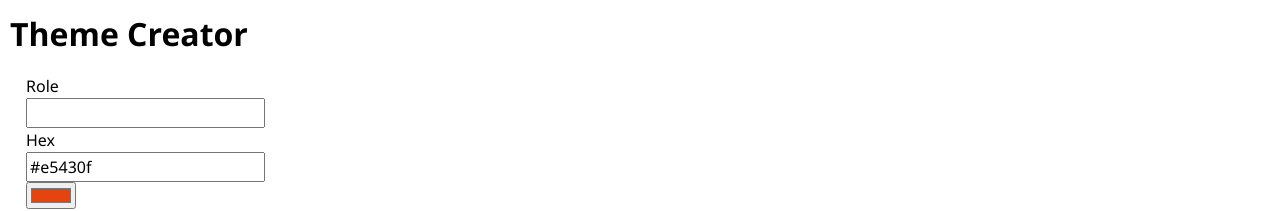
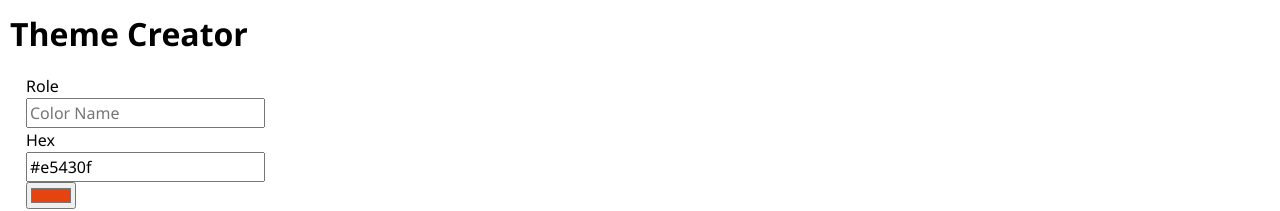
Before and after one commit to MarenOelixtown/web-react-recap-project, a React (Vite) app: page / in a window 1280 px wide. Shown: the top 211 px of the page. Built offline with nearby package versions, Linux system fonts and the light colour scheme.

Commit message:
adding placeholder for role-text-input

```diff
--- a/src/Components/ColorForm/ColorForm.jsx
+++ b/src/Components/ColorForm/ColorForm.jsx
@@ -23,7 +23,7 @@ export default function ColorForm({ onAddColor }) {
   return (
     <form className="form-container" onSubmit={handleSubmit}>
       <label htmlFor="role">Role</label>
-      <input type="text" name="role" id="role" />
+      <input type="text" name="role" id="role" placeholder="Color Name" />
       <label htmlFor="hex-text">Hex</label>
       <input type="text" name="hex-text" id="hex-text" value={colorHex} />
       <label htmlFor="hex"></label>
```
